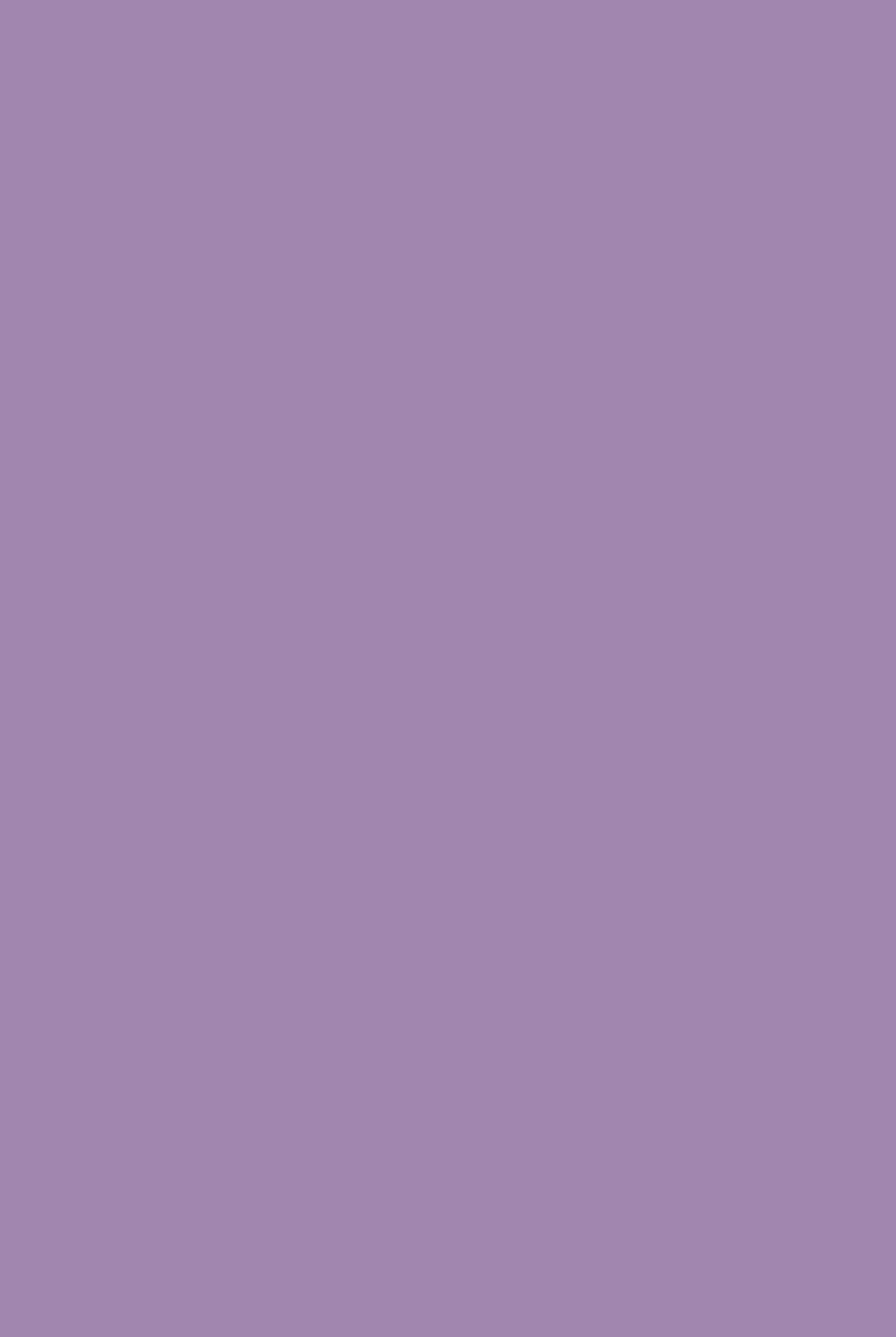
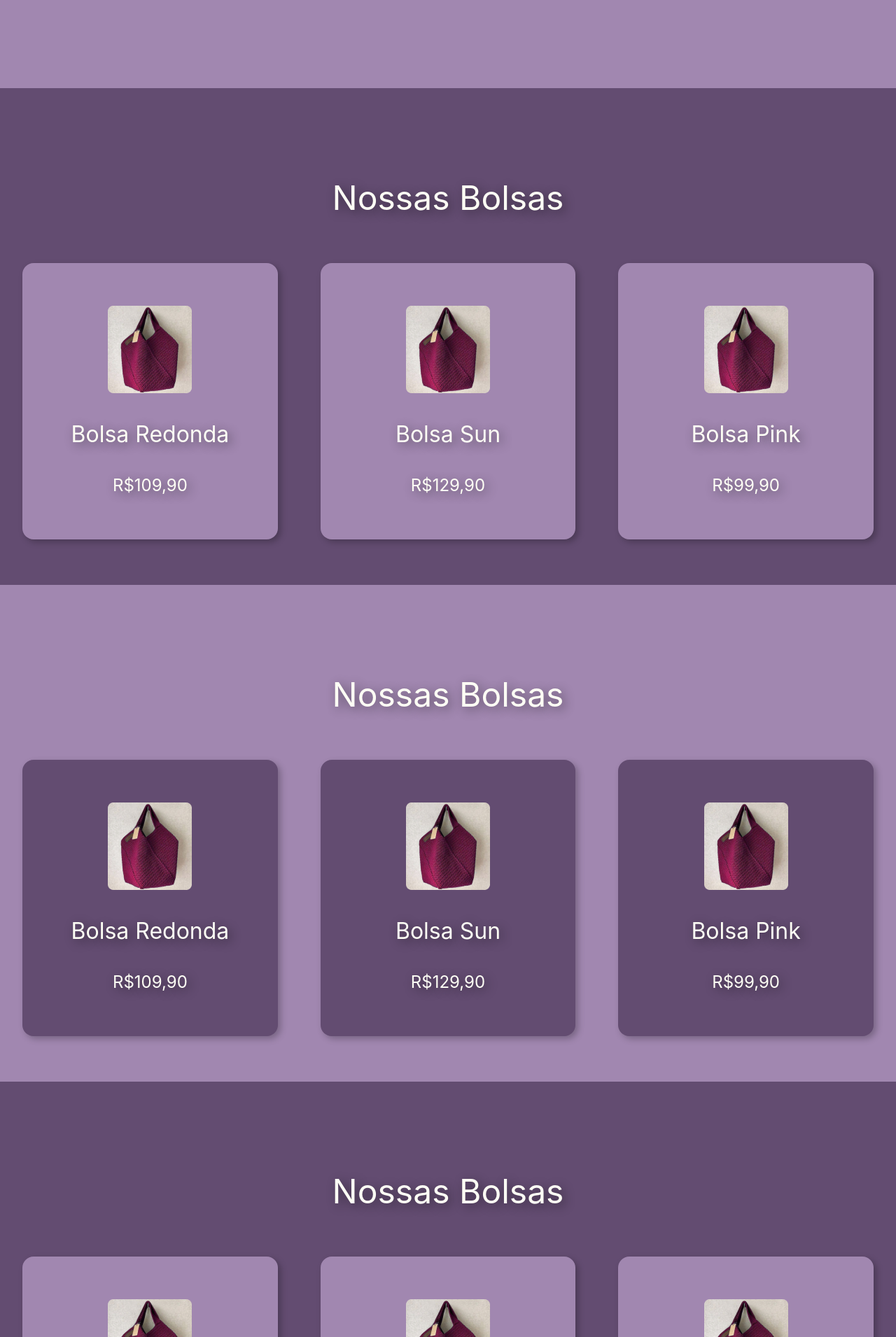
Before and after one commit to yamashita-tiemi/croche_da_lele, a Next.js app: page / in a window 1280 px wide. Shown: the part 2229-4140 px from the top of the page at 70% size. Before the commit the page ends 2355 px from the top, so only its background shows below. Built offline with nearby package versions, Linux system fonts and the light colour scheme.

Commit message:
third index section

```diff
--- a/src/pages/index.tsx
+++ b/src/pages/index.tsx
@@ -1,4 +1,4 @@
-import { ArticleIndexPrimary, ArticleIndexSecundary, ArticleIndexTerciary } from "@/components/Article";
+import { ArticleIndexPrimary, ArticleIndexSecundary, ArticleIndexTerciary, ArticleShop } from "@/components/Article";
 import { Navbar } from "@/components/Navbar";
 import { Stack } from "@chakra-ui/react";
 
@@ -11,6 +11,9 @@ export default function Home() {
       <ArticleIndexPrimary></ArticleIndexPrimary>
       <ArticleIndexSecundary></ArticleIndexSecundary>
       <ArticleIndexTerciary></ArticleIndexTerciary>
+      <ArticleShop title={"Nossas Bolsas"} color={"purple"} src1={"/bolsa1.png"} alt1={""} width1={120} height1={125} titleItem1={"Bolsa Redonda"} price1={"R$109,90"} src2={"/bolsa1.png"} alt2={""} width2={120} height2={125} titleItem2={"Bolsa Sun"} price2={"R$129,90"} src3={"/bolsa1.png"} alt3={""} width3={120} height3={125} titleItem3={"Bolsa Pink"} price3={"R$99,90"} colorCard={"lilac"}></ArticleShop>
+      <ArticleShop title={"Nossas Bolsas"} color={"lilac"} src1={"/bolsa1.png"} alt1={""} width1={120} height1={125} titleItem1={"Bolsa Redonda"} price1={"R$109,90"} src2={"/bolsa1.png"} alt2={""} width2={120} height2={125} titleItem2={"Bolsa Sun"} price2={"R$129,90"} src3={"/bolsa1.png"} alt3={""} width3={120} height3={125} titleItem3={"Bolsa Pink"} price3={"R$99,90"} colorCard={"purple"}></ArticleShop>
+      <ArticleShop title={"Nossas Bolsas"} color={"purple"} src1={"/bolsa1.png"} alt1={""} width1={120} height1={125} titleItem1={"Bolsa Redonda"} price1={"R$109,90"} src2={"/bolsa1.png"} alt2={""} width2={120} height2={125} titleItem2={"Bolsa Sun"} price2={"R$129,90"} src3={"/bolsa1.png"} alt3={""} width3={120} height3={125} titleItem3={"Bolsa Pink"} price3={"R$99,90"} colorCard={"lilac"}></ArticleShop>
     </Stack>
   )
 }
```
